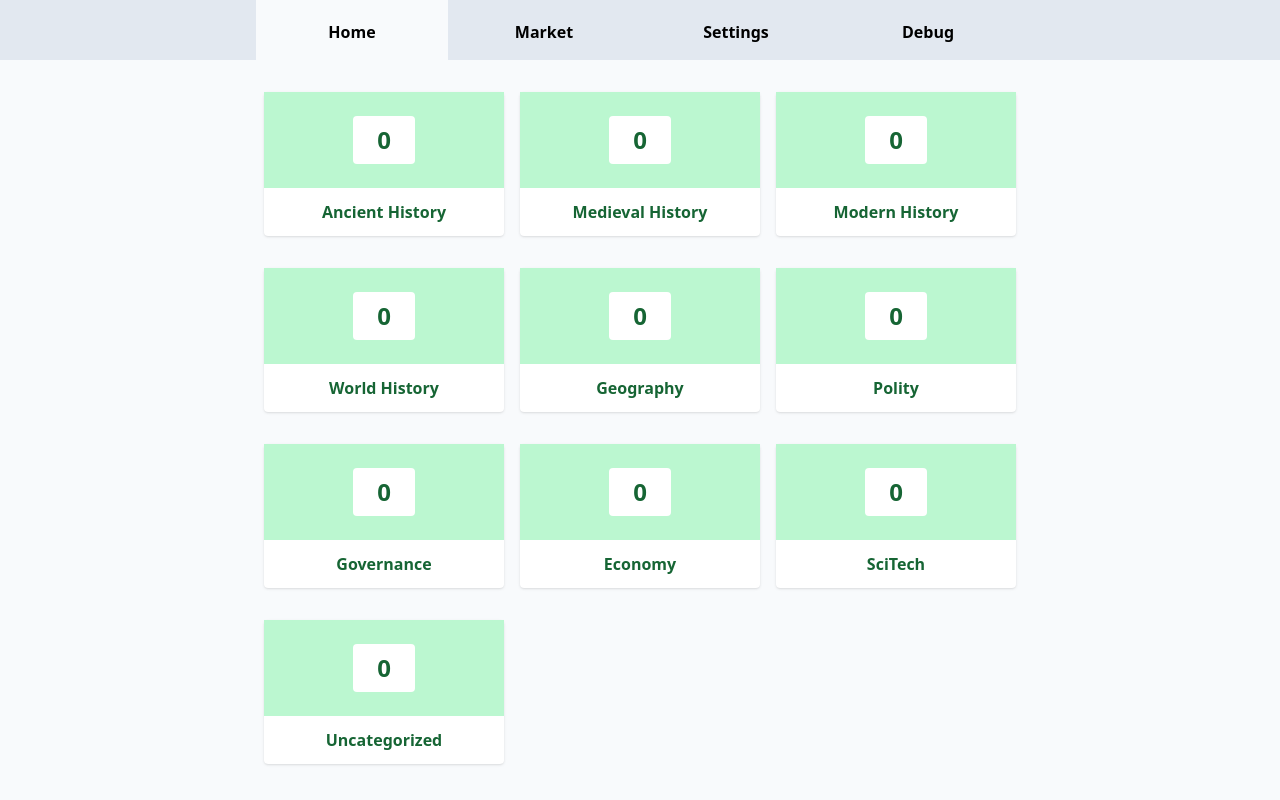
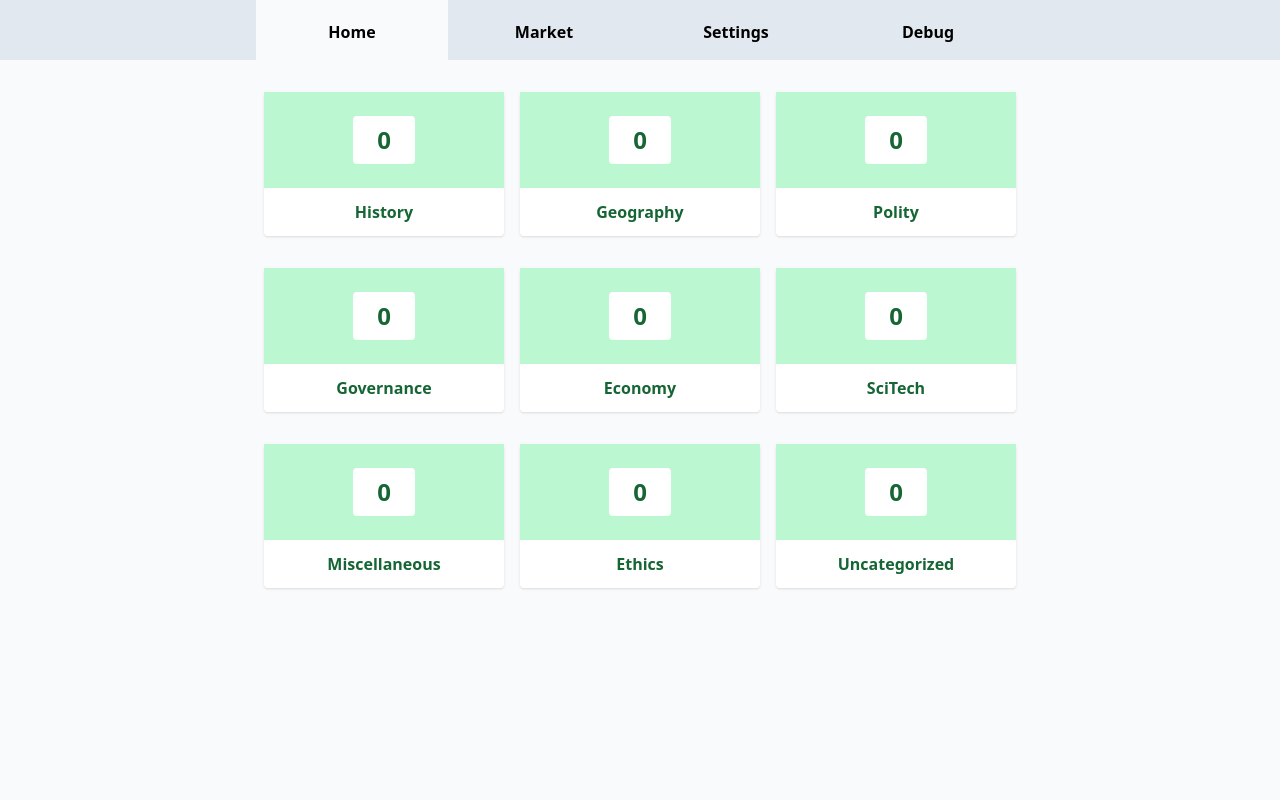
Before and after one commit to iaseth/pointedit, a React (Create React App) app: page / in a window 1280 px wide. Shown: the top 800 px of the page. Built offline with nearby package versions, Linux system fonts and the light colour scheme.

Commit message:
Added nested categories * listing only top-level cats in Dashboard

```diff
--- a/src/PointApp/Content/Home/Dashboard/Dashboard.js
+++ b/src/PointApp/Content/Home/Dashboard/Dashboard.js
@@ -5,7 +5,7 @@
 // function PinnedItems () {}
 
 export default function Dashboard ({appdata, goToCategory}) {
-	const catItems = appdata.categories.map((c, k) => {
+	const catItems = appdata.categories.filter(cat => !cat.parent).map((c, k) => {
 		return (
 			<div key={k} className="px-2 py-4">
 				<div className="bg-white text-green-800 rounded shadow cursor-pointer hover:ring hover:ring-green-500" onClick={() => goToCategory(c.id)}>
--- a/src/PointApp/PointApp.js
+++ b/src/PointApp/PointApp.js
@@ -21,18 +21,33 @@ const TABS = [
 const PRODUCTION = (process.env.NODE_ENV === 'development') ? false : true;
 
 const CATEGORIES = [
-	{title: "Ancient History", id: "ancient-history"},
-	{title: "Medieval History", id: "medieval-history"},
-	{title: "Modern History", id: "modern-history"},
-	{title: "World History", id: "world-history"},
+	{title: "History", id: "history"},
+	{title: "Ancient History", id: "ancient-history", parent: "history"},
+	{title: "Medieval History", id: "medieval-history", parent: "history"},
+	{title: "Modern History", id: "modern-history", parent: "history"},
+	{title: "World History", id: "world-history", parent: "history"},
 
 	{title: "Geography", id: "geography"},
+	{title: "Indian Geography", id: "indian-geography", parent: "geography"},
+	{title: "World Geography", id: "world-geography", parent: "geography"},
 
 	{title: "Polity", id: "polity"},
 	{title: "Governance", id: "governance"},
 
 	{title: "Economy", id: "economy"},
+	{title: "Agriculture", id: "agriculture", parent: "economy"},
+
 	{title: "SciTech", id: "scitech"},
+	{title: "Biology", id: "Biology", parent: "scitech"},
+	{title: "Digital", id: "digital", parent: "scitech"},
+	{title: "Science", id: "science", parent: "scitech"},
+	{title: "Space", id: "space", parent: "scitech"},
+	{title: "Technology", id: "technology", parent: "scitech"},
+
+	{title: "Miscellaneous", id: "misc"},
+	{title: "Security", id: "security", parent: "misc"},
+
+	{title: "Ethics", id: "ethics"},
 
 	{title: "Uncategorized", id: "uncategorized"},
 ];
```
